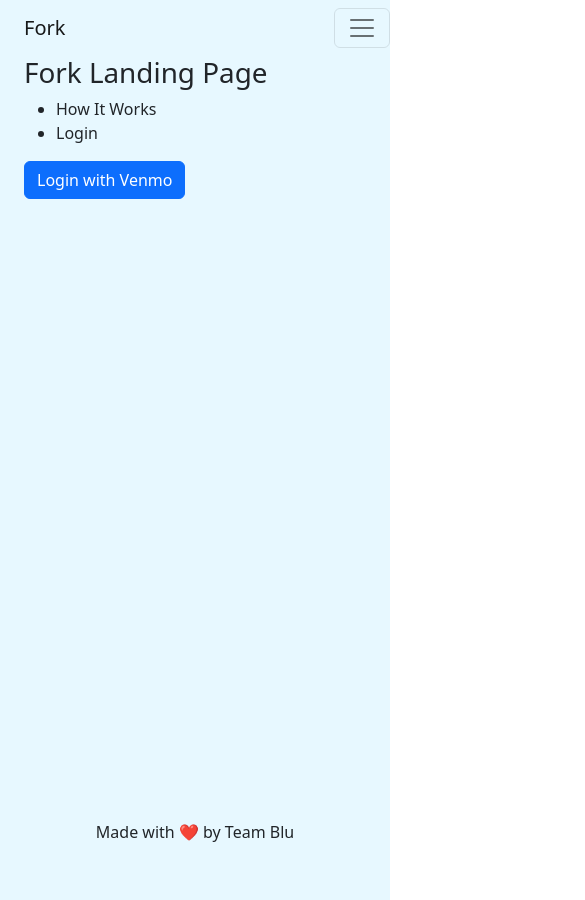
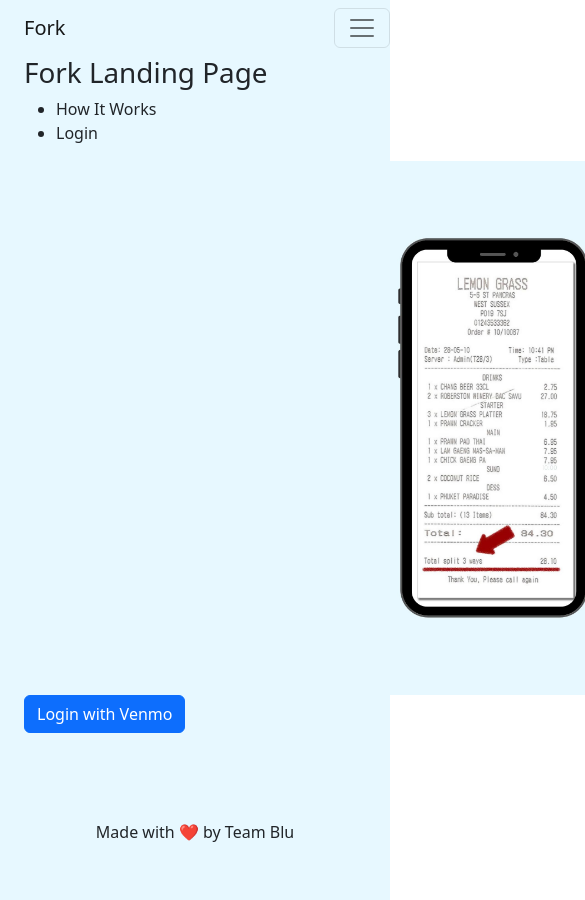
Before and after one commit to kevincakey/CS180-Fork, a React (Create React App) app: page / in a window 390 px wide. Shown: the top 900 px of the page, 585 px wide, since content can reach past the window. Built offline with nearby package versions, Linux system fonts and the light colour scheme.

Commit message:
added iphone mockup

```diff
--- a/src/App.css
+++ b/src/App.css
@@ -33,6 +33,12 @@
   background-color: #e7f8ff;
 }
 
+.resize{
+  width: 300px;
+  height: auto;
+  margin-left: 20rem;
+}
+
 .main-div{
   height: 100vh;
   width: 100vw;
--- a/src/App.js
+++ b/src/App.js
@@ -45,22 +45,13 @@ export default class Page extends React.Component {
             <li> Login </li>
           </ul>
 
+          <img src="phone.jpg" class="resize img-fluid" alt="Responsive image"></img>
+
           <div ms-auto>
             <Button> Login with Venmo </Button>
           </div>
         </div>
 
-        {/* <div class="me-5">
-          <h1> Fork Landing Page</h1>
-          <ul>
-            <li> How It Works </li>
-            <li> Login </li>
-          </ul>
-
-          <div ms-auto>
-            <Button> Login with Venmo </Button>
-          </div>
-        </div> */}
 
 
           <footer class="text-center fixed-bottom" style={{backgroundColor: "#e7f8ff"}}>
```
Also changed, not shown: public/phone.jpg (added).
